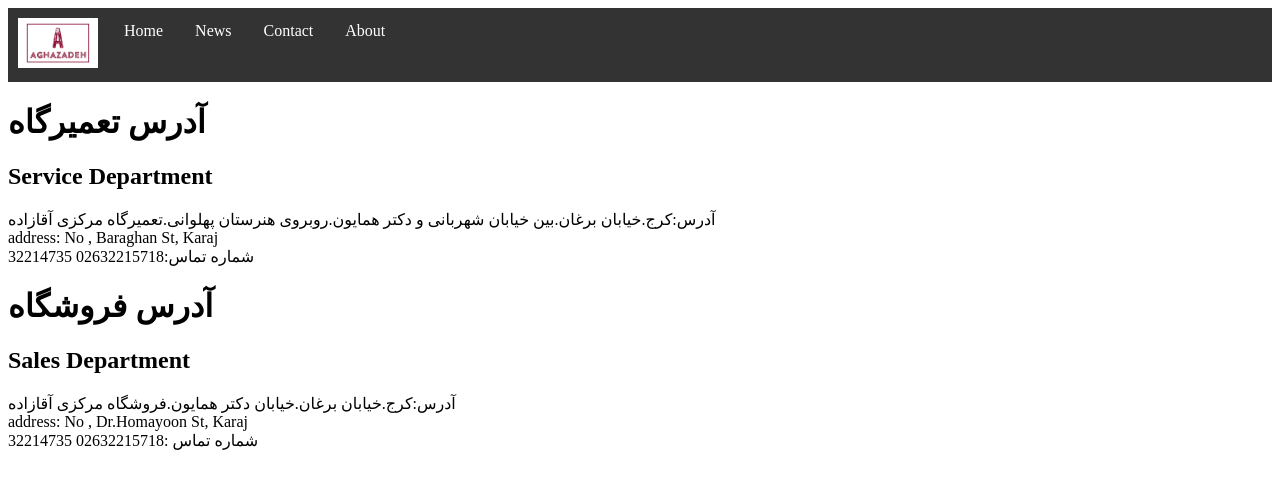
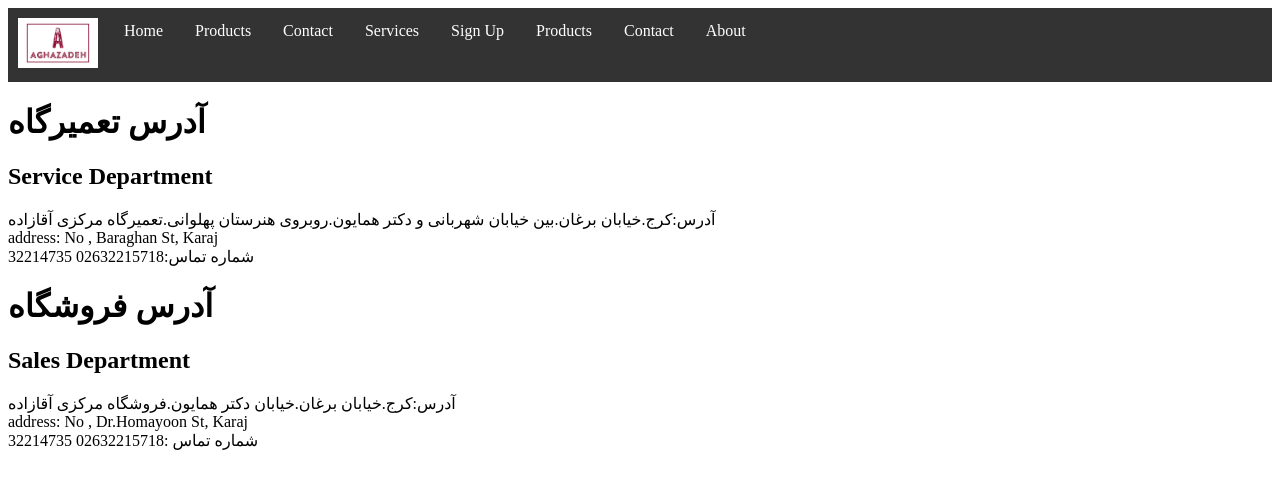
Before and after one commit to zahraaliaghazadeh/Aghazadeh, a React (Create React App) app in the folder client/: page /contact in a window 1280 px wide. Shown: the top 488 px of the page. Built offline with nearby package versions, Linux system fonts and the light colour scheme.

Commit message:
added navbar tabs for easy access

```diff
--- a/client/src/components/Navbar/index.js
+++ b/client/src/components/Navbar/index.js
@@ -14,10 +14,15 @@ export default function Navbar(props) {
             <nav>
                 <ul>
                     <li><img id="logo" src={logo1} alt="logo" height="50px" width="80px"></img></li>
-                    <li><a href="default.asp">Home</a></li>
-                    <li><a href="news.asp">News</a></li>
-                    <li><a href="contact.asp">Contact</a></li>
-                    <li><a href="about.asp">About</a></li>
+                    <li><a href="">Home</a></li>
+                    <li><a href="/products">Products</a></li>
+                    <li><a href="/contact">Contact</a></li>
+                    <li><a href="/services">Services</a></li>
+                    <li><a href="/signup">Sign Up</a></li>
+                    <li><a href="/products">Products</a></li>
+                    <li><a href="/contact">Contact</a></li>
+                    <li><a href="">About</a></li>
+
                 </ul>
             </nav>
         </div>
```
